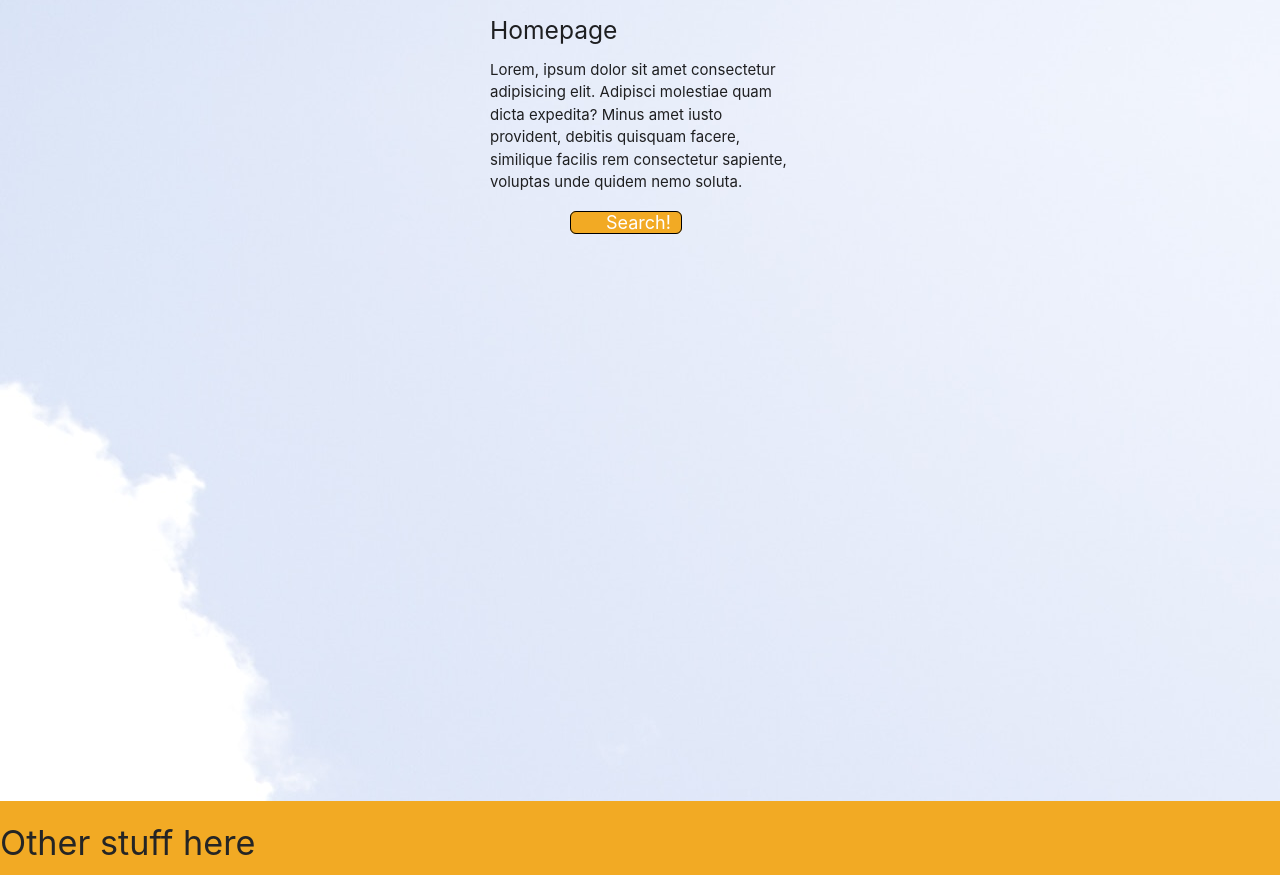
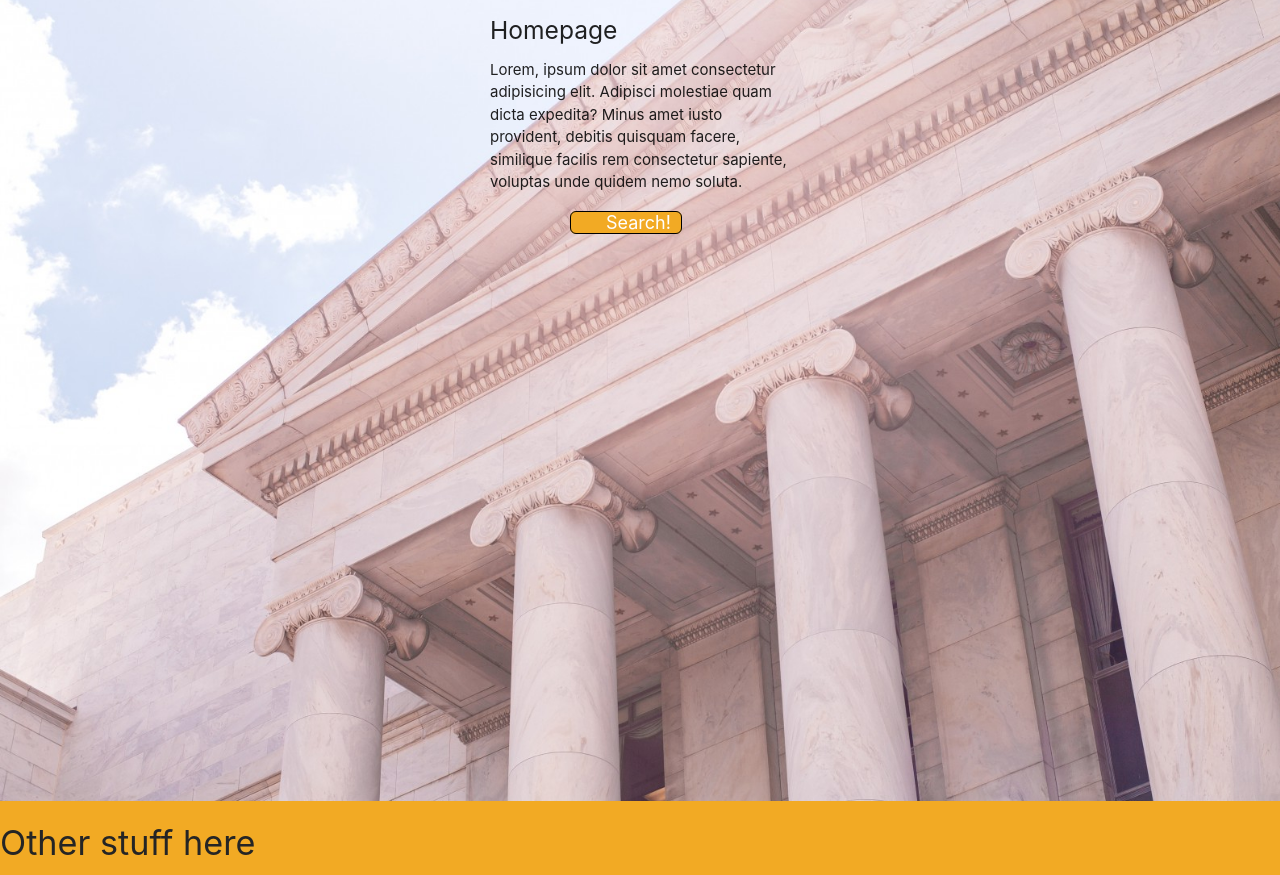
Before and after one commit to aplybeah/Hackathon_19, a Django app: page / in a window 1280 px wide. Shown: the part 147-1022 px from the top of the page. Run offline with Django 3.2, Linux system fonts and the light colour scheme; style sheets or scripts are compiled from the project's sources.

Commit message:
background image fixed

```diff
--- a/hackathon_django/hackathon/static/css/main.css
+++ b/hackathon_django/hackathon/static/css/main.css
@@ -11,7 +11,8 @@ body {
       -ms-flex-align: center;
           align-items: center;
   width: 100%;
-  background-image: url("../assets/katie-moum-623907-unsplash.jpg");
+  background-image: url("../assets/katie-moum-623907-unsplash (1).jpg");
+  background-size: cover;
   background-repeat: no-repeat;
 }
 
--- a/hackathon_django/hackathon/static/css/main.scss
+++ b/hackathon_django/hackathon/static/css/main.scss
@@ -7,7 +7,8 @@ body {
   flex-direction: column;
   align-items: center;
   width: 100%;
-  background-image: url("../assets/katie-moum-623907-unsplash.jpg");
+  background-image: url("../assets/katie-moum-623907-unsplash\ \(1\).jpg");
+  background-size: cover;
   background-repeat: no-repeat;
   //   min-height: 100vh;
 }
--- a/hackathon_django/hackathon/views.py
+++ b/hackathon_django/hackathon/views.py
@@ -24,3 +24,14 @@ def redirect_search(request):
 def search_result(request, id):
     return render(request, "search_result.html")
     #write a redirect function with the POST from the form
+
+
+    #dataframe editing function calls two smaller functions on each row of dataframe
+#Parses through the title and body of each post and assigns a score based on occurance number
+#of each term
+def rank_full(df, search):
+    df['title_score'] = df['title'].map(lambda x: header_ranking(x, search))
+    df['body_score'] = df['body'].map(lambda y: body_ranking(y, search))
+    df['total_score'] = df['title_score'] + df['body_score']
+
+    df = df.sort_values(by=['total_score'], ascending=False, inplace= True)
```
Also changed, not shown: hackathon_django/hackathon/static/assets/katie-moum-623907-unsplash (1).jpg (added), hackathon_django/hackathon/static/assets/katie-moum-623907-unsplash.jpg (deleted), 1 other file.
